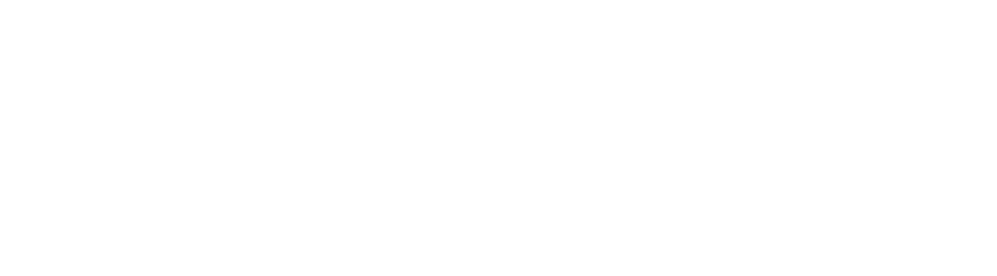
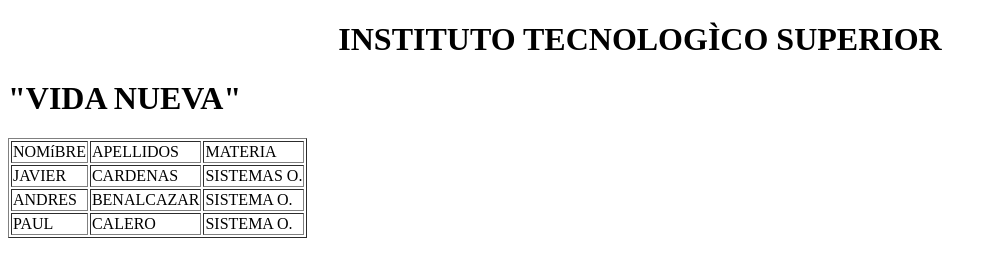
Before and after one commit to andysebastian1990/practica1, a plain HTML site: page proyecto/index.html in a window 1280 px wide. Shown: the whole page, without its empty margins (0-997 px from the left). Drawn offline with Linux system fonts and the light colour scheme.

Commit message:
tercer cambio
inserte la tabla

```diff
--- a/proyecto/index.html
+++ b/proyecto/index.html
@@ -9,5 +9,33 @@
 <body>
     <!-- aqui trabajaremos en grupo -->
 
+    <!DOCTYPE html>
+<html lang="en">
+<head>
+    <meta charset="UTF-8">
+    <meta name="viewport" content="width=device-width, initial-scale=1.0">
+    <meta http-equiv="X-UA-Compatible" content="ie=edge">
+    <title>Document</title>
+</head>
+<center><h1>INSTITUTO TECNOLOGÌCO SUPERIOR </h1></center>
+<h1>"VIDA NUEVA"</h1>
+<body>
+
+  <table  border="1">
+    <tr><td>NOM&iacute;BRE</td><td>APELLIDOS</td><td>MATERIA</td></tr>
+    <tr><td>JAVIER</td><td>CARDENAS</td><td>SISTEMAS O.</td></tr>
+    <tr><td>ANDRES</td><td>BENALCAZAR</td><td>SISTEMA O.</td></tr>
+    <tr><td>PAUL</td><td>CALERO</td><TD>SISTEMA O.</TD></tr>
+
+  </table>
+
+</tr>
+
+
+
+    </table>
 </body>
 </html>
+
+</body>
+</html>
```
